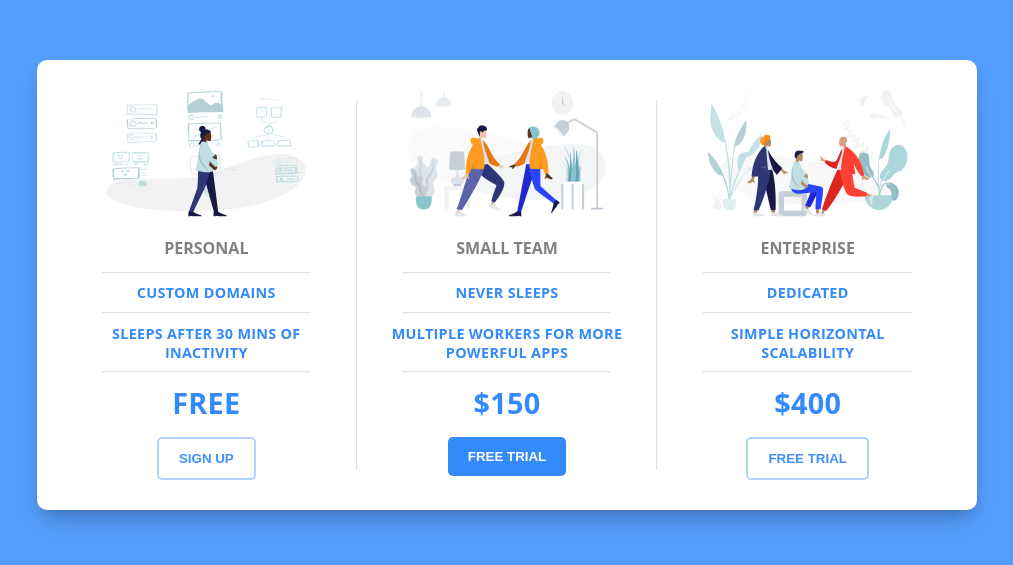
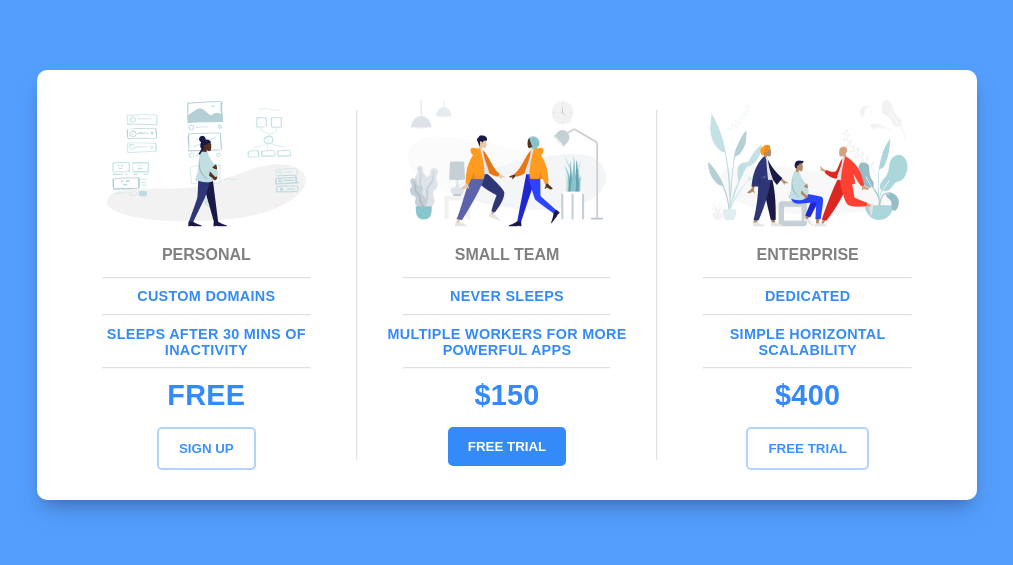
Before and after one commit to ayoei/Pricing-Panel, a plain HTML site: page index.html in a window 1280 px wide. Shown: the part 115-680 px from the top of the page, without its empty margins (133-1146 px from the left). Drawn offline with Linux system fonts and the light colour scheme.

Commit message:
changed font style.css

```diff
--- a/style.css
+++ b/style.css
@@ -9,7 +9,7 @@ body {
   box-sizing: border-box;
   min-height: 100vh;
   background-color: var(--bgcolor);
-  font-family: "Open Sans", sans-serif;
+  font-family: "Poppins", sans-serif;
   display: flex;
   justify-content: center;
   align-items: center;
```
